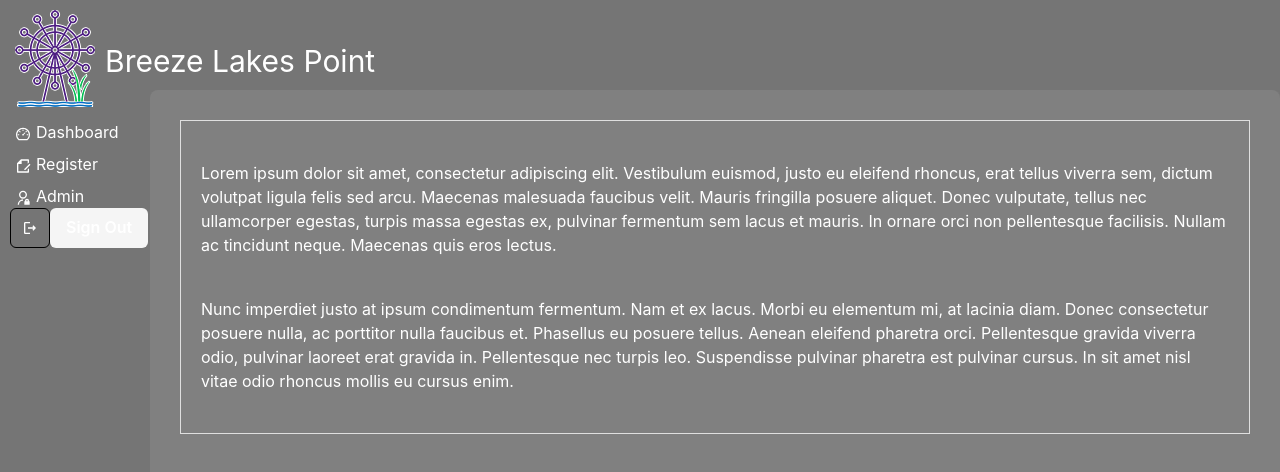
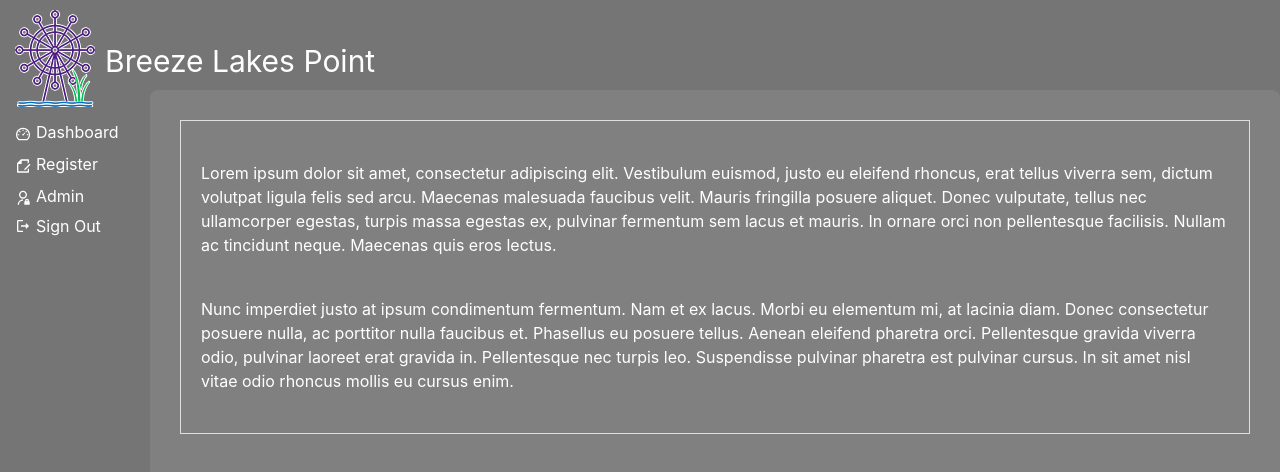
Before and after one commit to kristenkinnearohlmann/breeze-lakes-point-2, a Next.js app: page / in a window 1280 px wide. Shown: the top 472 px of the page. Built offline with nearby package versions, Linux system fonts and the light colour scheme.

Commit message:
Styled sign out button similar to a link

```diff
--- a/components/leftNav.tsx
+++ b/components/leftNav.tsx
@@ -8,7 +8,7 @@ import {
   LinkBox,
   LinkOverlay,
 } from "@chakra-ui/layout";
-import { IconButton } from "@chakra-ui/react";
+import { Icon, IconButton } from "@chakra-ui/react";
 import { Button } from "@chakra-ui/react";
 import NextLink from "next/link";
 import { AiOutlineDashboard } from "react-icons/ai";
@@ -66,15 +66,17 @@ const LeftNav = () => {
           </ListItem>
         ))}
       </List>
-      <Box>
+      <Box marginTop="8px">
         <form onSubmit={handleSubmit}>
-          <IconButton
-            aria-label="Sign out"
-            icon={<MdOutlineLogout />}
-            bg="transparent"
-            border="1px solid black"
-          />
-          <Button type="submit">Sign Out</Button>
+          <Button
+            variant="link"
+            color="white"
+            fontWeight="normal"
+            type="submit"
+          >
+            <Icon as={MdOutlineLogout} marginX="5px" />
+            Sign Out
+          </Button>
         </form>
       </Box>
     </Box>
```
